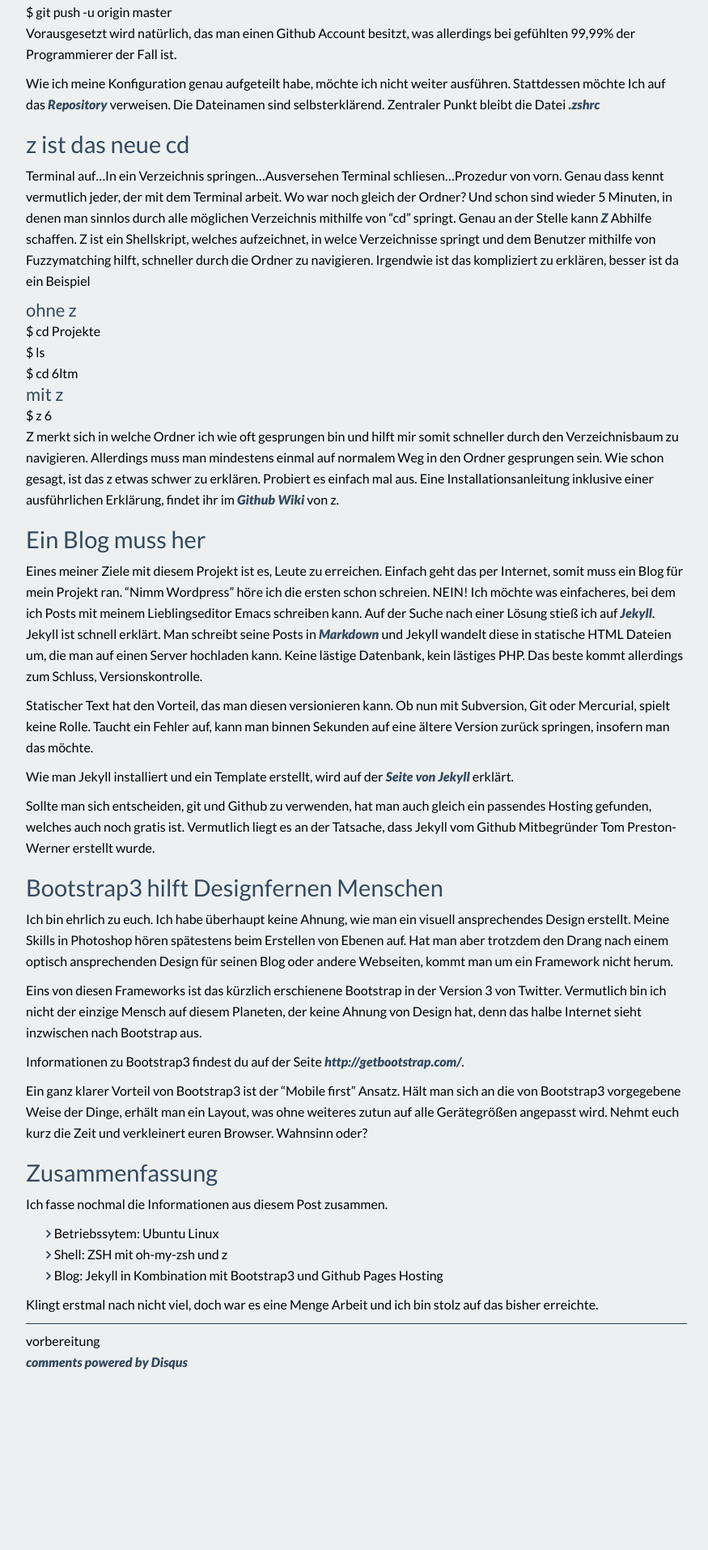
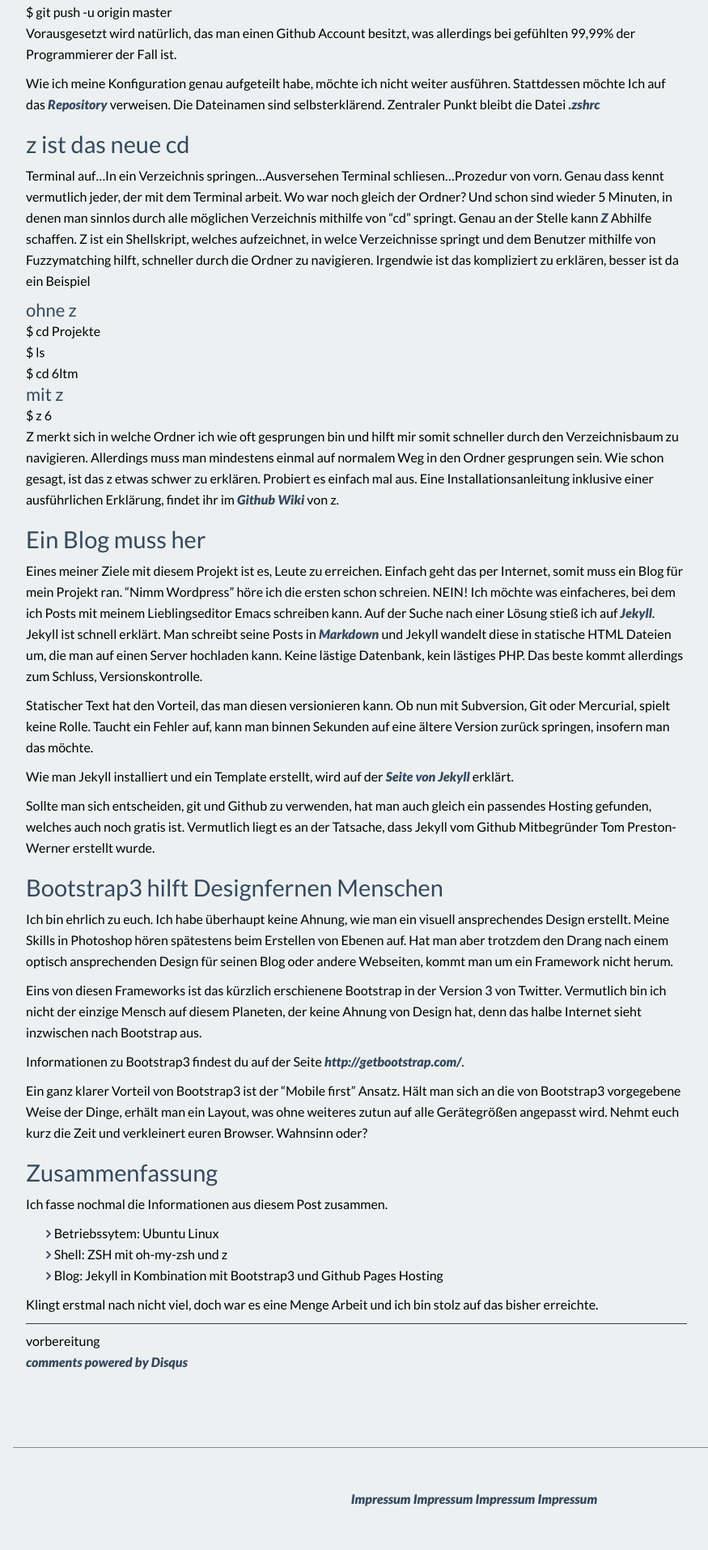
Before and after one commit to 6LTM/6ltm.github.io, a Jekyll site: the page built from _posts/2013-11-26-vorbereitung-technik.md, in a window 1280 px wide. Shown: the part 2496-4410 px from the top of the page at 81% size, without its empty margins (54-929 px from the left). Built offline with Jekyll 4.4.1, drawn with Linux system fonts in a browser that asks for light colours; nearby versions of some CDN libraries; Markdown is read by kramdown in place of the engine named in the settings; comment, search, counter and statistics services are not loaded; before the commit the page ends 4233 px from its top, so only the background shows below that.

Commit message:
started styling the footer

```diff
--- a/_includes/footer.html
+++ b/_includes/footer.html
@@ -1,6 +1,12 @@
 <footer>
+  <ul>
+    <li><a href="#">Impressum</a></li>
+    <li><a href="#">Impressum</a></li>
+    <li><a href="#">Impressum</a></li>
+    <li><a href="#">Impressum</a></li>
+  </ul>
+</footer>
 
-</footer>
 
     <!-- Bootstrap core JavaScript -->
     <!-- Placed at the end of the document so the pages load faster -->
--- a/_sass/screen.scss
+++ b/_sass/screen.scss
@@ -37,6 +37,9 @@ body{
         width: 1140px;
         margin: 0 auto;
     }
+
+    padding-bottom: 50px;
+    border-bottom: 1px solid $base4;
 }
 
 #content{
@@ -68,3 +71,6 @@ hr{
 
 // import the styling for category page
 @import "categories";
+
+// import the styling for footer
+@import "footer"
--- a/css/screen.css
+++ b/css/screen.css
@@ -145,6 +145,8 @@ body a {
 /* line 30, ../_sass/screen.scss */
 #wrapper {
   overflow: hidden;
+  padding-bottom: 50px;
+  border-bottom: 1px solid #7f8c8d;
 }
 @media (min-width: 992px) {
   /* line 30, ../_sass/screen.scss */
@@ -162,7 +164,7 @@ body a {
 }
 
 @media (min-width: 992px) {
-  /* line 42, ../_sass/screen.scss */
+  /* line 45, ../_sass/screen.scss */
   #content {
     width: 74.46809%;
     float: left;
@@ -172,7 +174,7 @@ body a {
   }
 }
 
-/* line 48, ../_sass/screen.scss */
+/* line 51, ../_sass/screen.scss */
 hr {
   height: 1px;
   background-color: #2c3e50;
@@ -804,3 +806,73 @@ h6 {
     padding: 16px;
   }
 }
+
+/* line 61, ../../../.rvm/gems/ruby-1.9.3-p448/gems/compass-0.12.2/frameworks/compass/stylesheets/compass/typography/_vertical_rhythm.scss */
+* html {
+  font-size: 100%;
+}
+
+/* line 64, ../../../.rvm/gems/ruby-1.9.3-p448/gems/compass-0.12.2/frameworks/compass/stylesheets/compass/typography/_vertical_rhythm.scss */
+html {
+  font-size: 16px;
+  line-height: 1.625em;
+}
+
+/* line 27, ../_sass/base.scss */
+h1, h2, h3, h4, h5, h6 {
+  color: #34495e;
+}
+
+/* line 31, ../_sass/base.scss */
+h1 {
+  font-size: 2.625em;
+  line-height: 1.2381em;
+}
+
+/* line 34, ../_sass/base.scss */
+h2 {
+  font-size: 2.3125em;
+  line-height: 1.40541em;
+}
+
+/* line 37, ../_sass/base.scss */
+h3 {
+  font-size: 1.8125em;
+  line-height: 1.7931em;
+}
+
+/* line 40, ../_sass/base.scss */
+h4 {
+  font-size: 1.375em;
+  line-height: 1.18182em;
+}
+
+/* line 43, ../_sass/base.scss */
+h5 {
+  font-size: 1em;
+  line-height: 1.625em;
+}
+
+/* line 46, ../_sass/base.scss */
+h6 {
+  font-size: 0.8125em;
+  line-height: 2em;
+}
+
+/* line 5, ../_sass/footer.scss */
+footer {
+  width: 100%;
+  float: right;
+  margin-left: 0;
+  margin-right: 0;
+  clear: none;
+}
+/* line 8, ../_sass/footer.scss */
+footer ul {
+  margin: 50px auto;
+  text-align: center;
+}
+/* line 11, ../_sass/footer.scss */
+footer ul li {
+  display: inline;
+}
```
Also changed, not shown: _sass/footer.scss (added, +15 -0 lines), css/footer.css (added, +69 -0 lines).
